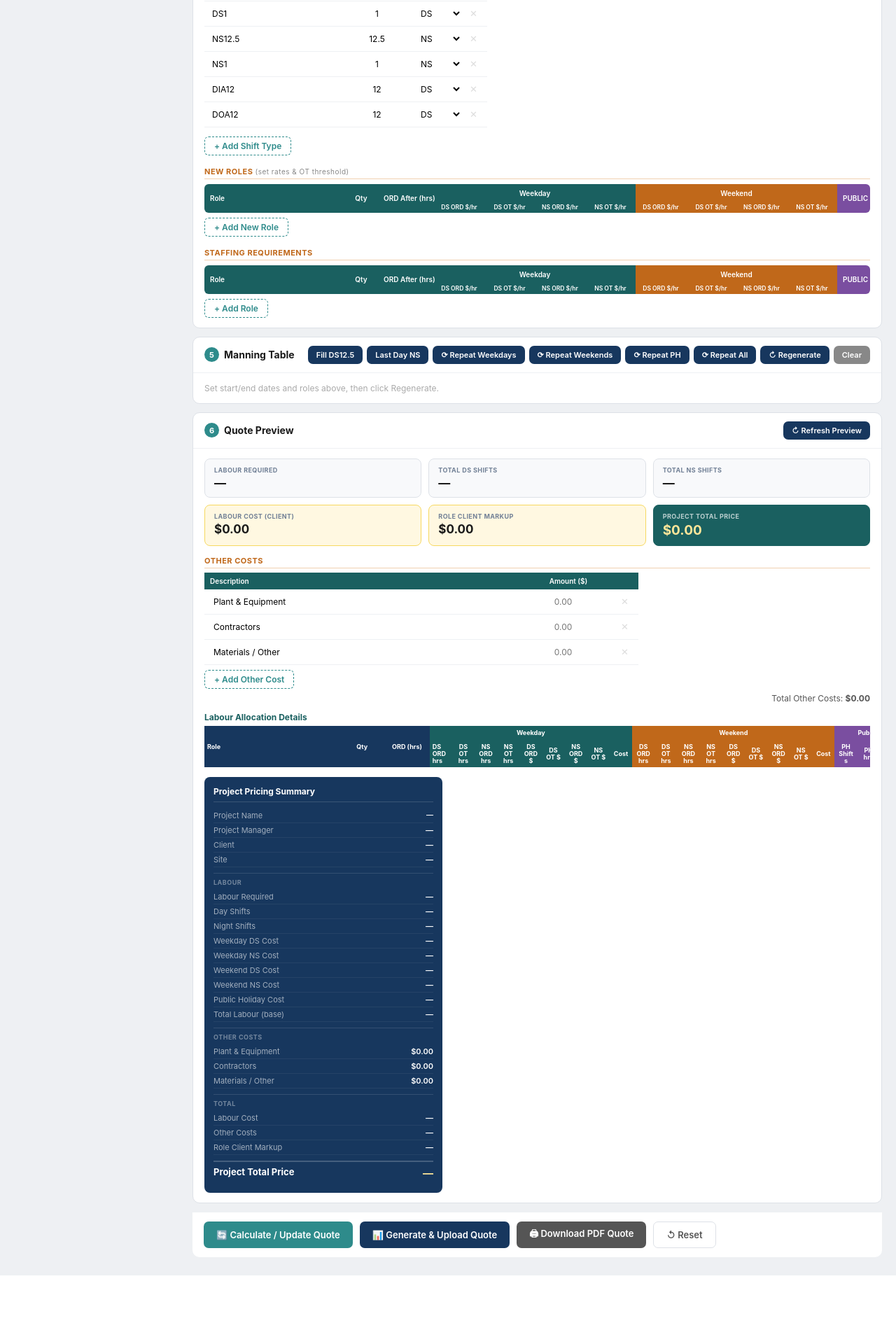
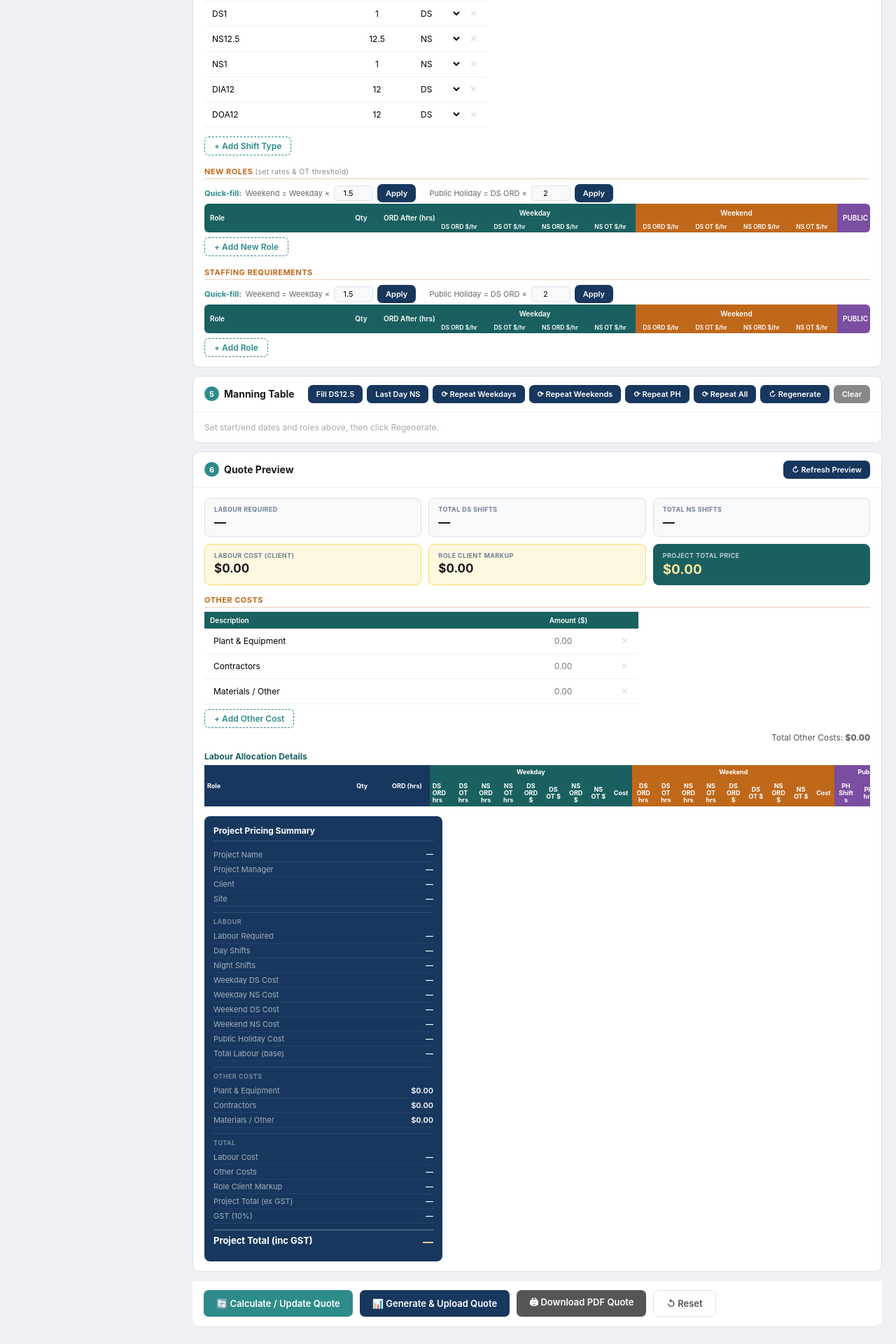
Before and after one commit to Pearlluo/labour-hire-quote-system, a Flask app: page / in a window 1280 px wide. Shown: the part 958-2878 px from the top of the page at 70% size. Before the commit the page ends 2780 px from the top, so only its background shows below. Run offline with Flask 3, Linux system fonts and the light colour scheme; lists and menus that the app fills with data are empty; parts of the project's set-up code (start-up, migrations or seed data) failed here and were passed over; some libraries are stand-ins or nearby versions.

Commit message:
Brand-aware quotes: white headers, GST, dynamic weekend/PH, rate multipliers, manning split
- Excel/PDF/web: white headers; logo centred (Excel) / left (PDF)
- GST (10%) breakdown in web summary, Excel and PDF
- Weekend rates default empty; weekday->weekend/PH quick-fill multipliers
- Web alloc table + summary hide Weekend/PH when no such work
- PDF manning schedule splits into <=32-day tables for long rosters
- Add desensitised demo screenshots

Co-Authored-By: Claude Opus 4.8 <noreply@anthropic.com>

```diff
--- a/brands.py
+++ b/brands.py
@@ -32,7 +32,7 @@ BRANDS: Dict[str, Dict[str, Any]] = {
         "banner_fg":   "1A1A1A",   # dark text
         "accent":      "2E8B8B",   # UI accent
         "xl_title_fg": "1A6060",   # Excel title text (dark teal)
-        "xl_title_bg": "E6F7F7",   # Excel title fill (light teal)
+        "xl_title_bg": "FFFFFF",   # Excel title fill (white)
         "logo_blob":   "brand/marlu-logo.jpg",
         # white banner → logo sits directly, no chip needed
         "logo_on_chip": False,
@@ -49,7 +49,7 @@ BRANDS: Dict[str, Dict[str, Any]] = {
         "banner_fg":   "1A1A1A",   # dark text
         "accent":      "6FBF1B",   # green
         "xl_title_fg": "2E6B0F",   # Excel title text (dark green)
-        "xl_title_bg": "EAF7DC",   # Excel title fill (light green)
+        "xl_title_bg": "FFFFFF",   # Excel title fill (white)
         "logo_blob":   "brand/westlink-logo.png",
         # transparent logo on a white banner → no chip needed
         "logo_on_chip": False,
--- a/templates/html3.html
+++ b/templates/html3.html
@@ -296,6 +296,15 @@ body{font-family:-apple-system,BlinkMacSystemFont,'Segoe UI',Arial,sans-serif;fo
 .alloc-tbl th.gph{background:#7a4ea0}
 .alloc-tbl .ot{color:#c53030;font-weight:700}
 .alloc-tbl .cwk{background:#fff7ef}
+/* Dynamic column groups: hidden when there is no weekend / public-holiday work */
+.alloc-tbl.hide-wk col.gwk,.alloc-tbl.hide-wk .gwk,.alloc-tbl.hide-wk .cwk{display:none}
+.alloc-tbl.hide-ph col.gph,.alloc-tbl.hide-ph .gph,.alloc-tbl.hide-ph .cph{display:none}
+/* Quick-fill weekend / public-holiday rates from weekday × a multiplier */
+.rate-mult-bar{display:flex;align-items:center;flex-wrap:wrap;gap:6px;margin:6px 0 2px;font-size:11px;color:#666}
+.rate-mult-bar .rmb-lbl{font-weight:700;color:#2e8b8b}
+.rate-mult-bar .rmb-in{width:56px;padding:3px 5px;border:1.5px solid #dde1e7;border-radius:5px;font-size:11px;font-family:inherit;text-align:center;background:#f8f9fb}
+.rate-mult-bar .rmb-in:focus{border-color:#2e8b8b;background:#fff;outline:none}
+.rate-mult-bar .rmb-sep{color:#cbd2da;margin:0 2px}
 .alloc-tbl .cph{background:#f5eefb}
 .alloc-tbl .charge{font-weight:700}
 .alloc-tbl tr:hover td{background:#f8fcff}
@@ -697,6 +706,17 @@ body{font-family:-apple-system,BlinkMacSystemFont,'Segoe UI',Arial,sans-serif;fo
         New Roles <span style="font-size:10px;font-weight:400;color:#888;text-transform:none">(set rates &amp; OT threshold)</span>
       </div>
 
+      <div class="rate-mult-bar">
+        <span class="rmb-lbl">Quick-fill:</span>
+        <span>Weekend = Weekday ×</span>
+        <input type="number" id="wkMult_new" value="1.5" step="0.05" min="0" class="rmb-in" title="All weekend rates = matching weekday rate × this">
+        <button type="button" class="btn btn-sm" onclick="applyRateMult('new','wk')">Apply</button>
+        <span class="rmb-sep">·</span>
+        <span>Public Holiday = DS ORD ×</span>
+        <input type="number" id="phMult_new" value="2" step="0.05" min="0" class="rmb-in" title="PH rate = weekday DS ORD × this">
+        <button type="button" class="btn btn-sm" onclick="applyRateMult('new','ph')">Apply</button>
+      </div>
+
       <div class="role-table-wrap compact-role-table">
       <table class="role-setup-tbl">
         <thead>
@@ -726,6 +746,18 @@ body{font-family:-apple-system,BlinkMacSystemFont,'Segoe UI',Arial,sans-serif;fo
       <button class="add-role-btn" onclick="addRole('new')">+ Add New Role</button>
 
       <div class="slbl" style="margin-top:16px">Staffing Requirements</div>
+
+      <div class="rate-mult-bar">
+        <span class="rmb-lbl">Quick-fill:</span>
+        <span>Weekend = Weekday ×</span>
+        <input type="number" id="wkMult_staff" value="1.5" step="0.05" min="0" class="rmb-in" title="All weekend rates = matching weekday rate × this">
+        <button type="button" class="btn btn-sm" onclick="applyRateMult('staff','wk')">Apply</button>
+        <span class="rmb-sep">·</span>
+        <span>Public Holiday = DS ORD ×</span>
+        <input type="number" id="phMult_staff" value="2" step="0.05" min="0" class="rmb-in" title="PH rate = weekday DS ORD × this">
+        <button type="button" class="btn btn-sm" onclick="applyRateMult('staff','ph')">Apply</button>
+      </div>
+
       <div class="role-table-wrap compact-role-table">
       <table class="role-setup-tbl">
         <thead>
@@ -809,12 +841,12 @@ body{font-family:-apple-system,BlinkMacSystemFont,'Segoe UI',Arial,sans-serif;fo
         <div>
           <div style="font-size:12px;font-weight:700;color:#1a6060;margin-bottom:5px">Labour Allocation Details</div>
           <div class="alloc-wrap">
-            <table class="alloc-tbl">
+            <table class="alloc-tbl" id="allocTbl">
               <colgroup>
                 <col style="width:17.54%"><col style="width:5.85%"><col style="width:5.85%">
                 <col style="width:2.924%"><col style="width:2.924%"><col style="width:2.924%"><col style="width:2.924%"><col style="width:2.924%"><col style="width:2.924%"><col style="width:2.924%"><col style="width:2.924%"><col style="width:2.924%">
-                <col style="width:2.924%"><col style="width:2.924%"><col style="width:2.924%"><col style="width:2.924%"><col style="width:2.924%"><col style="width:2.924%"><col style="width:2.924%"><col style="width:2.924%"><col style="width:2.924%">
-                <col style="width:2.924%"><col style="width:2.924%"><col style="width:2.924%"><col style="width:2.924%">
+                <col class="gwk" style="width:2.924%"><col class="gwk" style="width:2.924%"><col class="gwk" style="width:2.924%"><col class="gwk" style="width:2.924%"><col class="gwk" style="width:2.924%"><col class="gwk" style="width:2.924%"><col class="gwk" style="width:2.924%"><col class="gwk" style="width:2.924%"><col class="gwk" style="width:2.924%">
+                <col class="gph" style="width:2.924%"><col class="gph" style="width:2.924%"><col class="gph" style="width:2.924%"><col class="gph" style="width:2.924%">
                 <col style="width:3.216%"><col style="width:3.216%">
               </colgroup>
               <thead>
@@ -850,9 +882,9 @@ body{font-family:-apple-system,BlinkMacSystemFont,'Segoe UI',Arial,sans-serif;fo
             <div class="sp-r"><span class="sl">Night Shifts</span><span class="sv" id="sp_ns_sh">—</span></div>
             <div class="sp-r"><span class="sl">Weekday DS Cost</span><span class="sv" id="sp_wd_ds">—</span></div>
             <div class="sp-r"><span class="sl">Weekday NS Cost</span><span class="sv" id="sp_wd_ns">—</span></div>
-            <div class="sp-r"><span class="sl">Weekend DS Cost</span><span class="sv" id="sp_wk_ds">—</span></div>
-            <div class="sp-r"><span class="sl">Weekend NS Cost</span><span class="sv" id="sp_wk_ns">—</span></div>
-            <div class="sp-r"><span class="sl">Public Holiday Cost</span><span class="sv" id="sp_ph">—</span></div>
+            <div class="sp-r" id="sp_row_wk_ds"><span class="sl">Weekend DS Cost</span><span class="sv" id="sp_wk_ds">—</span></div>
+            <div class="sp-r" id="sp_row_wk_ns"><span class="sl">Weekend NS Cost</span><span class="sv" id="sp_wk_ns">—</span></div>
+            <div class="sp-r" id="sp_row_ph"><span class="sl">Public Holiday Cost</span><span class="sv" id="sp_ph">—</span></div>
             <div class="sp-r"><span class="sl">Total Labour (base)</span><span class="sv" id="sp_labour">—</span></div>
           </div>
           <div class="sp-sec">
@@ -865,7 +897,9 @@ body{font-family:-apple-system,BlinkMacSystemFont,'Segoe UI',Arial,sans-serif;fo
             <div class="sp-r"><span class="sl">Other Costs</span><span class="sv" id="sp_tc_other">—</span></div>
             <div class="sp-r"><span class="sl">Role Client Markup</span><span class="sv" id="sp_tc_markup">—</span></div>
           </div>
-          <div class="sp-grand"><span class="sl">Project Total Price</span><span class="sv" id="sp_grand">—</span></div>
+          <div class="sp-r"><span class="sl">Project Total (ex GST)</span><span class="sv" id="sp_ex_gst">—</span></div>
+          <div class="sp-r"><span class="sl">GST (10%)</span><span class="sv" id="sp_gst">—</span></div>
+          <div class="sp-grand"><span class="sl">Project Total (inc GST)</span><span class="sv" id="sp_grand">—</span></div>
         </div>
       </div>
     </div>
@@ -1547,11 +1581,13 @@ function normalizeRole(id, data){
     qty:  data.qty || data.required || 1,
     ord:  num(data.ord ?? data.ot) || 8,
     dsStd, dsOrd, nsStd, nsOrd,
-    // weekend defaults to weekday rate if not provided (legacy quotes)
-    dsStdWk: num(data.dsStdWk ?? dsStd),
-    dsOrdWk: num(data.dsOrdWk ?? dsOrd),
-    nsStdWk: num(data.nsStdWk ?? nsStd),
-    nsOrdWk: num(data.nsOrdWk ?? nsOrd),
+    // Weekend rates default to EMPTY — the user fills them in only when there is
+    // weekend work (no longer auto-copied from the weekday rate). Saved quotes
+    // that already have weekend values keep them.
+    dsStdWk: num(data.dsStdWk),
+    dsOrdWk: num(data.dsOrdWk),
+    nsStdWk: num(data.nsStdWk),
+    nsOrdWk: num(data.nsOrdWk),
     ph:      num(data.ph),
   };
 }
@@ -1614,6 +1650,27 @@ function syncR(id,field,val){
       return;
     }
   }
+}
+// Quick-fill: set Weekend rates = matching Weekday rate × factor, or
+// Public Holiday rate = weekday DS ORD × factor, for every role in the table.
+// One-time apply (like the roster Repeat buttons); fields stay editable after.
+function applyRateMult(type, which){
+  const inId = (which === 'wk' ? 'wkMult_' : 'phMult_') + type;
+  const f = parseFloat(document.getElementById(inId)?.value);
+  if(isNaN(f) || f < 0){ alert('Enter a valid multiplier (e.g. 1.5).'); return; }
+  const mul = v => Math.round((Number(v)||0) * f * 100) / 100;
+  (roles[type]||[]).forEach(r => {
+    if(which === 'wk'){
+      r.dsStdWk = mul(r.dsStd);
+      r.dsOrdWk = mul(r.dsOrd);
+      r.nsStdWk = mul(r.nsStd);
+      r.nsOrdWk = mul(r.nsOrd);
+    } else {
+      r.ph = mul(r.dsStd);   // DS ORD $/hr is the weekday dsStd field
+    }
+  });
+  renderRoles();
+  calculate();
 }
 function allRoles(){return[...roles.new,...roles.staff];}
 
@@ -1878,6 +1935,7 @@ function calculate(){
 
   let totQty=0, baseTotal=0, clientTotal=0;
   let sumWdDs=0, sumWdNs=0, sumWkDs=0, sumWkNs=0, sumPh=0;
+  let totWkHrs=0, totPhUnits=0;   // detect whether weekend / PH work exists
   const alloc=[];
 
   ['new','staff'].forEach(type=>{
@@ -1885,6 +1943,8 @@ function calculate(){
       const c=calcRoleCost(r);
       sumWdDs+=c.wdDsCost; sumWdNs+=c.wdNsCost;
       sumWkDs+=c.wkDsCost; sumWkNs+=c.wkNsCost; sumPh+=c.phCost;
+      totWkHrs += c.wk.dsStd + c.wk.dsOrd + c.wk.nsStd + c.wk.nsOrd;
+      totPhUnits += (c.phShifts||0);
       totQty += Number(r.qty)||0;
       baseTotal += c.total;
       clientTotal += c.clientCharge;
@@ -1918,8 +1978,24 @@ function calculate(){
   s2('sp_ph',AU(sumPh));
   s2('sp_labour', AU(labourCost));
   s2('sp_tc_labour',AU(clientTotal));s2('sp_tc_other',AU(otherCostsAmt));s2('sp_tc_markup',AU(markup));
-  s2('sp_grand',AU(grandTotal));
+  // GST applied once on the ex-GST total (line items stay ex-GST → no double GST)
+  const gstAmt = grandTotal * 0.10;
+  s2('sp_ex_gst', AU(grandTotal));
+  s2('sp_gst',    AU(gstAmt));
+  s2('sp_grand',  AU(grandTotal + gstAmt));
   renderOtherCostsSummary();
+
+  // Dynamic sections: only show Weekend / Public Holiday when that work exists
+  const hasWk = totWkHrs > 0, hasPh = totPhUnits > 0;
+  const allocTbl = document.getElementById('allocTbl');
+  if(allocTbl){
+    allocTbl.classList.toggle('hide-wk', !hasWk);
+    allocTbl.classList.toggle('hide-ph', !hasPh);
+  }
+  const _spRow = (id, show) => { const e = document.getElementById(id); if(e) e.style.display = show ? '' : 'none'; };
+  _spRow('sp_row_wk_ds', hasWk);
+  _spRow('sp_row_wk_ns', hasWk);
+  _spRow('sp_row_ph',    hasPh);
 
   // Alloc table
   const rate=v=> (Number(v)>0) ? AU(Number(v)) : '—';
```
Also changed, not shown: excel_generator.py (+46 -15 lines), pdf_generator.py (+13 -2 lines), 3 other files.
